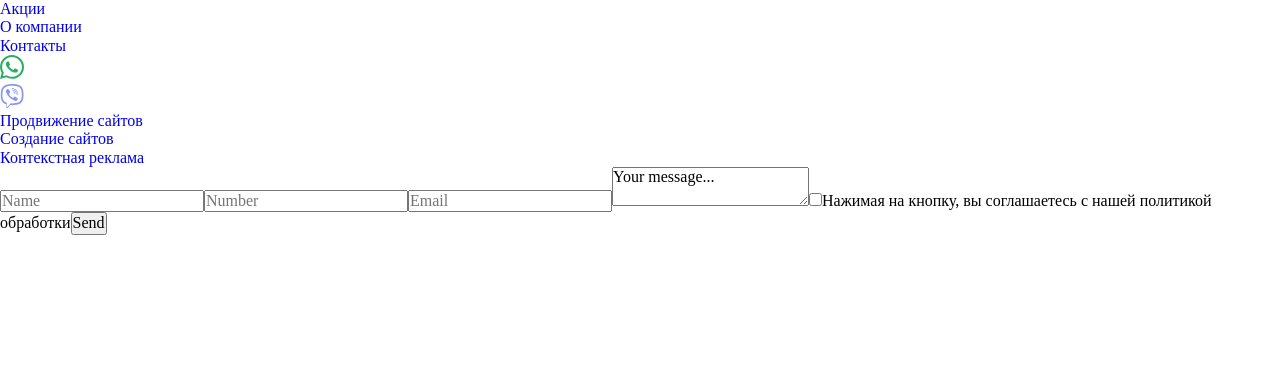
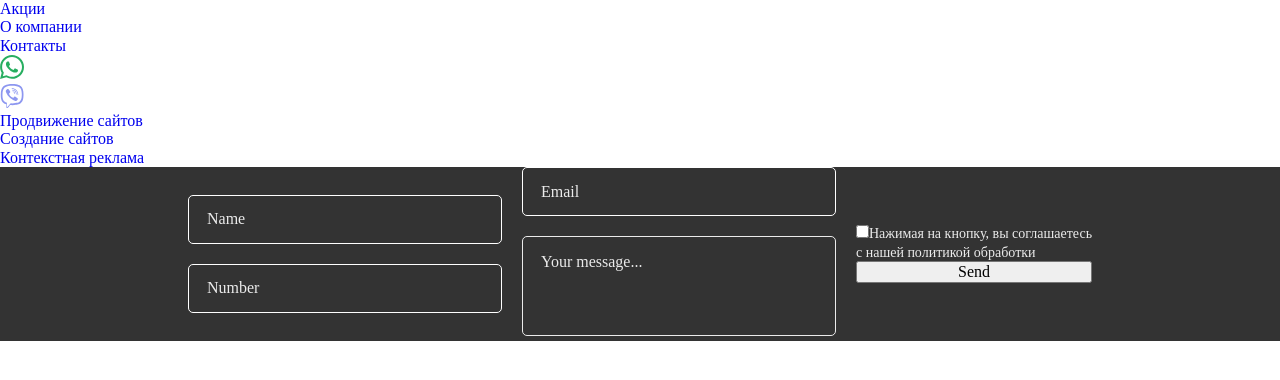
Before and after one commit to barometer-js/internet-advertising, a React (Create React App) app: page / in a window 1280 px wide. Shown: the top 380 px of the page. Built offline with nearby package versions, Linux system fonts and the light colour scheme.

Commit message:
form styles

```diff
--- a/src/components/Form/Form.js
+++ b/src/components/Form/Form.js
@@ -59,6 +59,8 @@ class ApplicationForm extends Component {
   render() {
     return (
       <form className={styles.form} onSubmit={this.handleSubmit}>
+        {/* <b className={styles.title}>Форма заявки</b> */}
+        <div className={styles.wrapper}>
           <label className={styles.label} htmlFor={this.nameId}>
             <input
               className={styles.input}
@@ -103,7 +105,9 @@ class ApplicationForm extends Component {
               id={this.telId}
             />
           </label>
+        </div>
 
+        <div className={styles.wrapper}>
           <label className={styles.label} htmlFor={this.emailId}>
             <input
               className={styles.input}
@@ -121,24 +125,29 @@ class ApplicationForm extends Component {
 
           <label>
             <textarea
+              className={styles.textarea}
               value={this.state.value}
               onChange={this.handleTextareaChange}
             />
           </label>
+        </div>
 
+        <div className={styles.wrapper}>
           <label>
             <Checkbox
               checked={this.state.checked}
               onChange={this.handleCheckboxChange}
             />
-          <span>
-            Нажимая на кнопку, вы соглашаетесь с нашей политикой обработки
+            <span className={styles.policy}>
+              Нажимая на кнопку, вы соглашаетесь <br /> с нашей политикой
+              обработки
             </span>
           </label>
 
           <button className={styles.button} type="submit">
             Send
           </button>
+        </div>
       </form>
     );
   }
--- a/src/components/Form/Form.module.scss
+++ b/src/components/Form/Form.module.scss
@@ -0,0 +1,55 @@
+.form {
+  display: flex;
+  align-items: center;
+  justify-content: center;
+  background: #333333;
+}
+// .title {
+//   font-family: Fira Sans Extra Condensed;
+//   font-weight: bold;
+//   font-size: 50px;
+//   line-height: 100%;
+//   text-transform: uppercase;
+//   color: #ffffff;
+// }
+.wrapper {
+  display: flex;
+  flex-direction: column;
+}
+.wrapper:not(:last-child) {
+  margin-right: 20px;
+}
+.label:nth-of-type(2n + 1) {
+  margin-bottom: 20px;
+}
+.input,
+.textarea {
+  width: 314px;
+  height: 49px;
+  padding: 15px 18px;
+  background-color: #333333;
+  border: 1px solid #ffffff;
+  border-radius: 5px;
+  outline: none;
+}
+.textarea {
+  height: 100px;
+  resize: none;
+}
+.input::placeholder,
+.textarea {
+  font-family: Gilroy;
+  font-weight: 500;
+  font-size: 16px;
+  line-height: 19px;
+  color: #ffffff;
+  opacity: 0.9;
+}
+.policy {
+  font-family: Gilroy;
+  font-weight: 500;
+  font-size: 14px;
+  line-height: 16px;
+  color: #ffffff;
+  opacity: 0.9;
+}
```
Also changed, not shown: src/components/Checkbox/Checkbox.module.scss (+30 -0 lines). Lines whose indentation alone changed are shown as unchanged.
